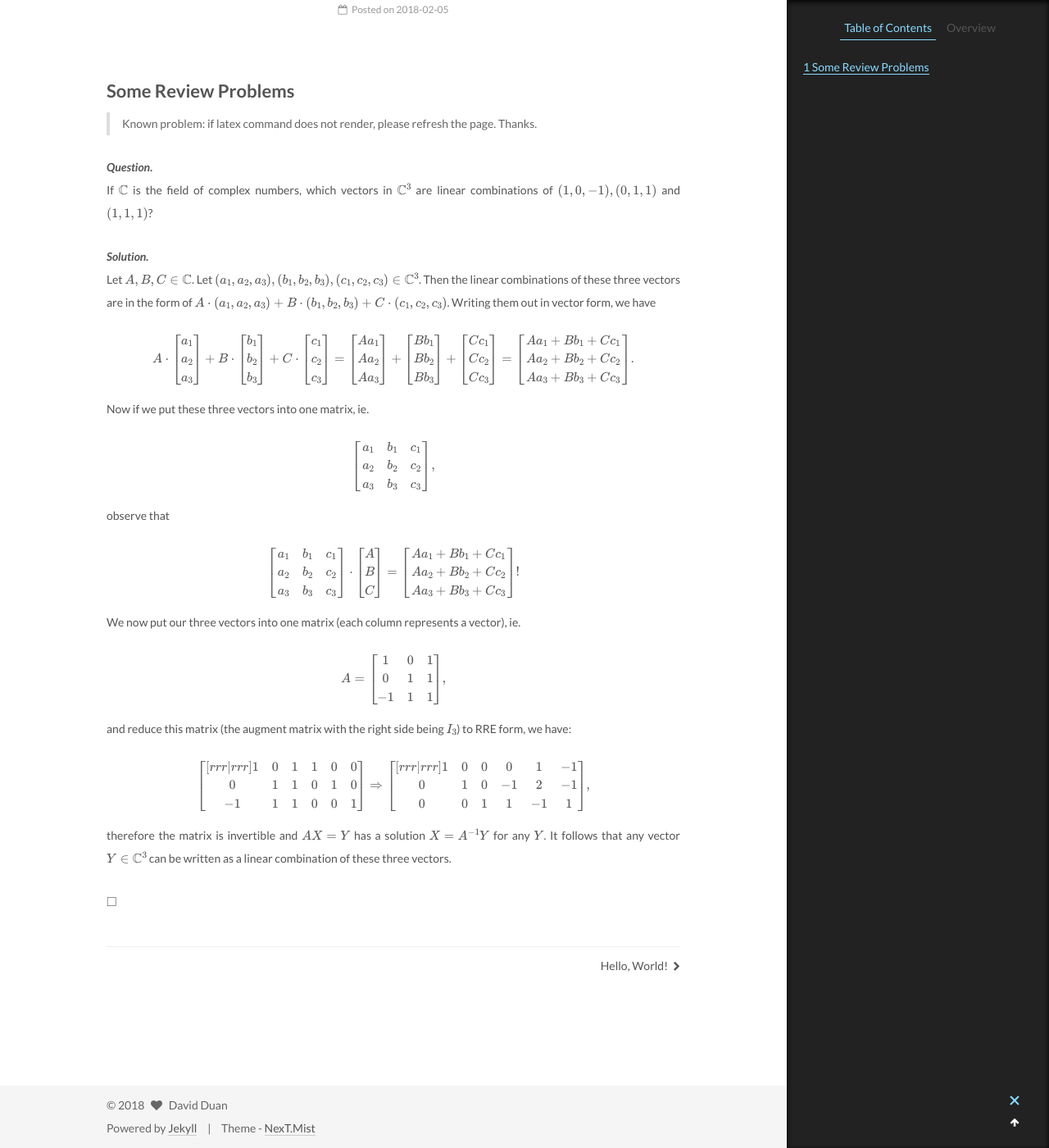
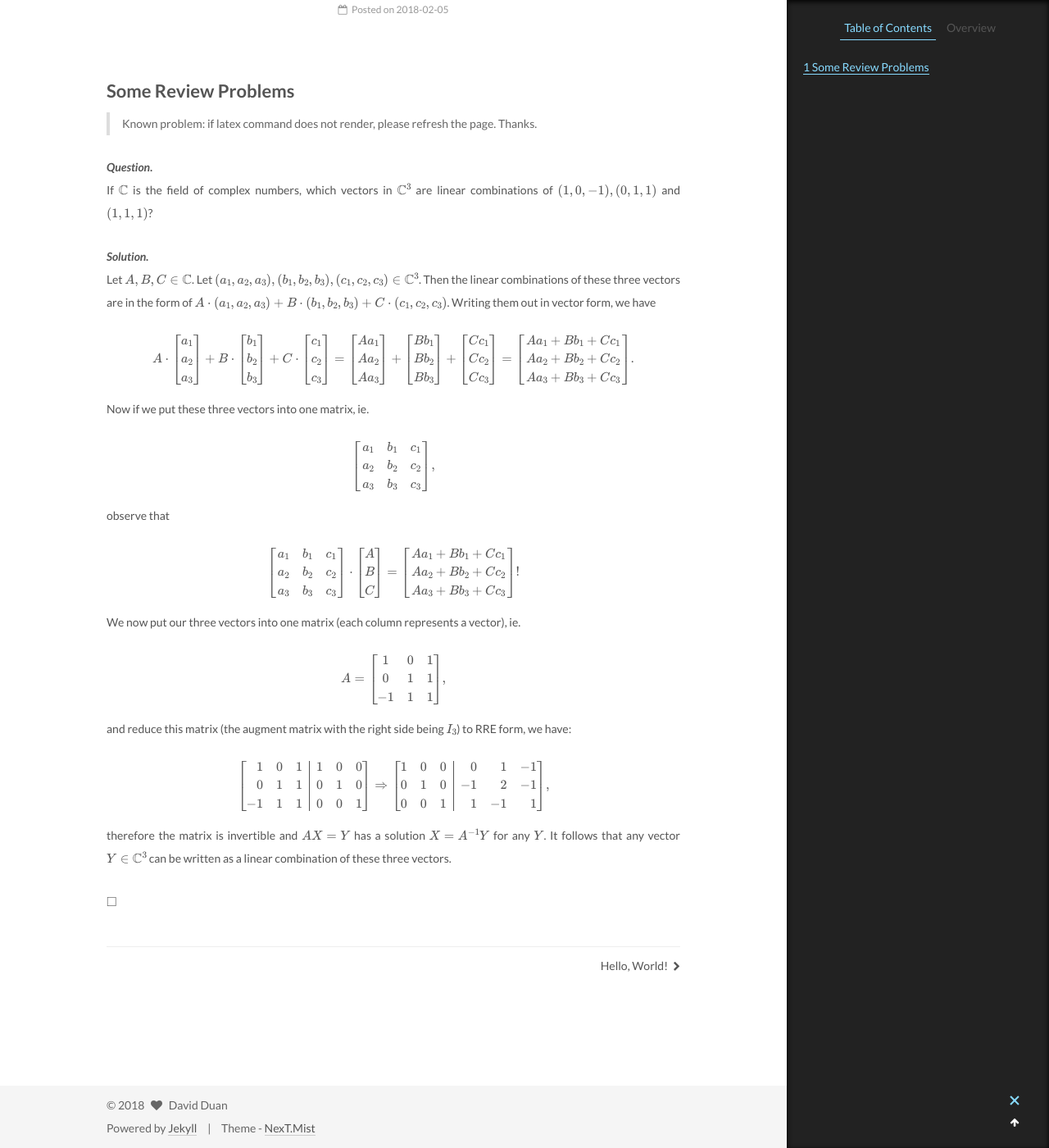
Before and after one commit to owaindex/Rootofallevii.github.io, a Jekyll site: the page built from _posts/2018-02-05-Math146-Review.md, in a window 1280 px wide and 1400 px high, scrolled down 219 px. Shown: the whole window at 82% size. Built offline with Jekyll 4.4.1, drawn with Linux system fonts in a browser that asks for light colours; formulas are drawn with MathJax 3.

Commit message:
Update 2018-02-05-Math146-Review.md

```diff
--- a/_posts/2018-02-05-Math146-Review.md
+++ b/_posts/2018-02-05-Math146-Review.md
@@ -25,7 +25,7 @@ $$A = \begin{bmatrix} 1 & 0 & 1 \\ 0 & 1 & 1 \\ -1 & 1 & 1 \end{bmatrix},$$
 and reduce this matrix (the augment matrix with the right side being $I_3$) to RRE form, we have:
 
 
-$$\begin{bmatrix}[rrr|rrr] 1 & 0 & 1 & 1 & 0 & 0 \\ 0 & 1 & 1 & 0 & 1 & 0 \\ -1 & 1 & 1 & 0 & 0 & 1 \end{bmatrix} \Rightarrow \begin{bmatrix}[rrr|rrr] 1 & 0 & 0 & 0 & 1 & -1 \\ 0 & 1 & 0 & -1 & 2 & -1 \\ 0 & 0 & 1 & 1 & -1 & 1\end{bmatrix},$$
+$$\left[\begin{array}{rrr|rrr} 1 & 0 & 1 & 1 & 0 & 0 \\ 0 & 1 & 1 & 0 & 1 & 0 \\ -1 & 1 & 1 & 0 & 0 & 1 \end{array}\right] \Rightarrow \left[\begin{array}{rrr|rrr} 1 & 0 & 0 & 0 & 1 & -1 \\ 0 & 1 & 0 & -1 & 2 & -1 \\ 0 & 0 & 1 & 1 & -1 & 1\end{array}\right],$$
 
 therefore the matrix is invertible and $AX = Y$ has a solution $X = A^{-1}Y$ for any $Y$. It follows that any vector $Y \in \mathbb{C}^3$ can be written as a linear combination of these three vectors.
 
```
